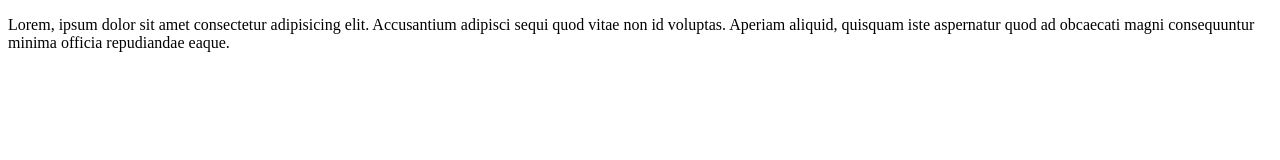
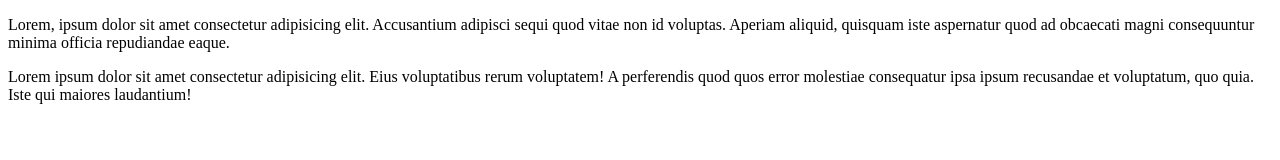
Before and after one commit to HendraRahim/idp-git-test-2, a plain HTML site: page index.html in a window 1280 px wide. Drawn offline with Linux system fonts and the light colour scheme.

Commit message:
menambahkan paragraf baru

```diff
--- a/index.html
+++ b/index.html
@@ -11,6 +11,10 @@
     <p>Lorem, ipsum dolor sit amet consectetur adipisicing elit. Accusantium adipisci sequi quod vitae non id voluptas.
         Aperiam aliquid, quisquam iste aspernatur quod ad obcaecati magni consequuntur minima officia repudiandae eaque.
     </p>
+    <p>
+        Lorem ipsum dolor sit amet consectetur adipisicing elit. Eius voluptatibus rerum voluptatem! A perferendis quod
+        quos error molestiae consequatur ipsa ipsum recusandae et voluptatum, quo quia. Iste qui maiores laudantium!
+    </p>
 </body>
 
 </html>
```
